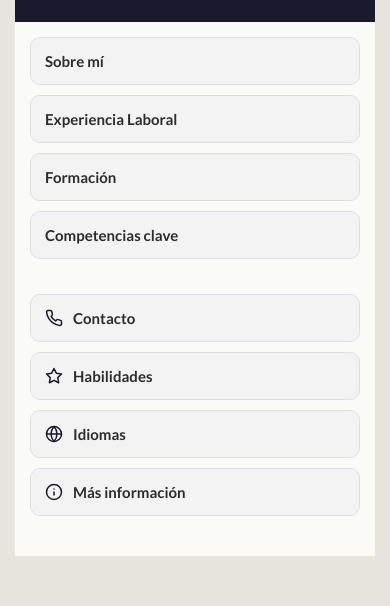
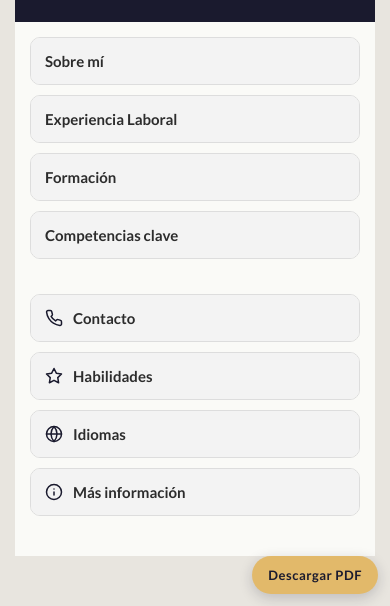
Before and after one commit to Paco16889/CurriculumHosteleriaFCS, a website: page index.html in a window 390 px wide. Shown: the part 238-844 px from the top of the page. Drawn offline with Linux system fonts and the light colour scheme.

Commit message:
subo pdf

```diff
--- a/index.html
+++ b/index.html
@@ -286,6 +286,7 @@
 
 </div>
 </div>
+<a href="CV-Francisco-Cobo.pdf" download="CV-Francisco-Cobo.pdf" class="btn-download-pdf">Descargar PDF</a>
 <script src="script.js"></script>
 </body>
 </html>
--- a/styles.css
+++ b/styles.css
@@ -379,6 +379,30 @@ body {
   top: 3px;
 }
 
+/* Botón descarga PDF (enlace al fichero del repo) */
+.btn-download-pdf {
+  position: fixed;
+  right: 16px;
+  bottom: 16px;
+  z-index: 1000;
+  font-family: 'Lato', sans-serif;
+  font-size: 12px;
+  font-weight: 700;
+  letter-spacing: 0.5px;
+  text-decoration: none;
+  color: var(--col-left);
+  background: var(--col-left-accent);
+  border-radius: 24px;
+  padding: 10px 18px;
+  box-shadow: 0 4px 14px rgba(26, 26, 46, 0.2);
+  transition: transform 0.15s ease, box-shadow 0.15s ease;
+}
+
+.btn-download-pdf:hover {
+  transform: translateY(-1px);
+  box-shadow: 0 6px 18px rgba(26, 26, 46, 0.25);
+}
+
 .mobile-header,
 .mobile-menu{
     display:none;
@@ -578,11 +602,11 @@ body {
   }
 
   .sobre-mi .highlight-exp {
-    display: inline;
-    background: rgba(226, 185, 106, 0.22);
-    padding: 2px 7px;
-    border-radius: 4px;
-    border-bottom: 2px solid var(--col-left-accent);
+    font-weight: 700;
+    color: inherit;
+    background: none;
+    padding: 0;
+    border: none;
   }
 
   .exp-desc,
@@ -630,4 +654,11 @@ body {
     top: 4px;
   }
 
+  .btn-download-pdf {
+    right: 12px;
+    bottom: 12px;
+    font-size: 13px;
+    padding: 11px 16px;
+  }
+
 }
```
Also changed, not shown: README.md.
